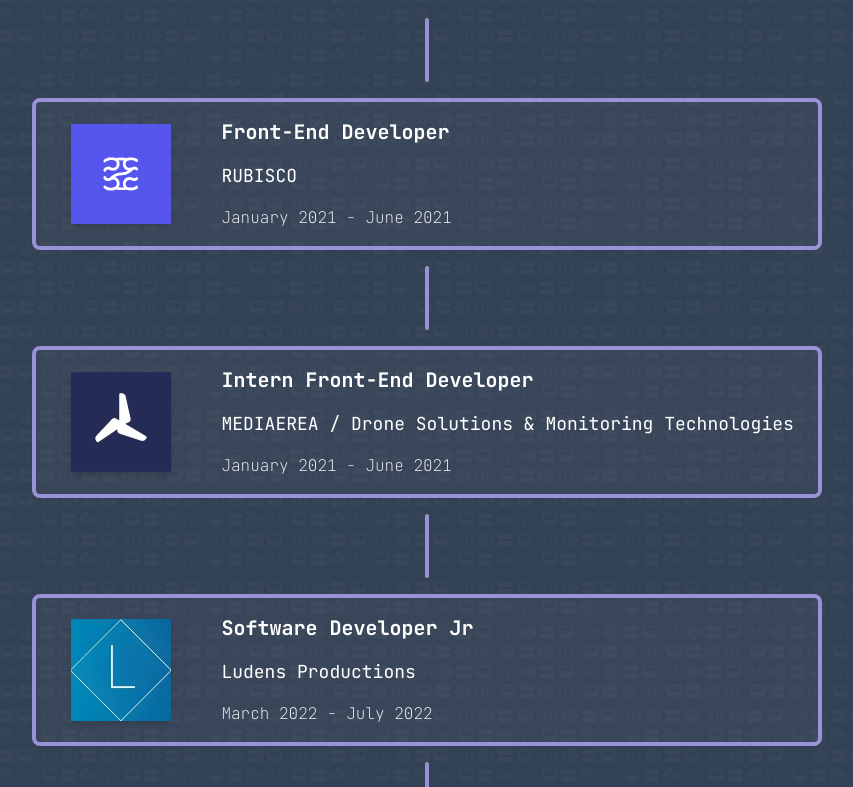
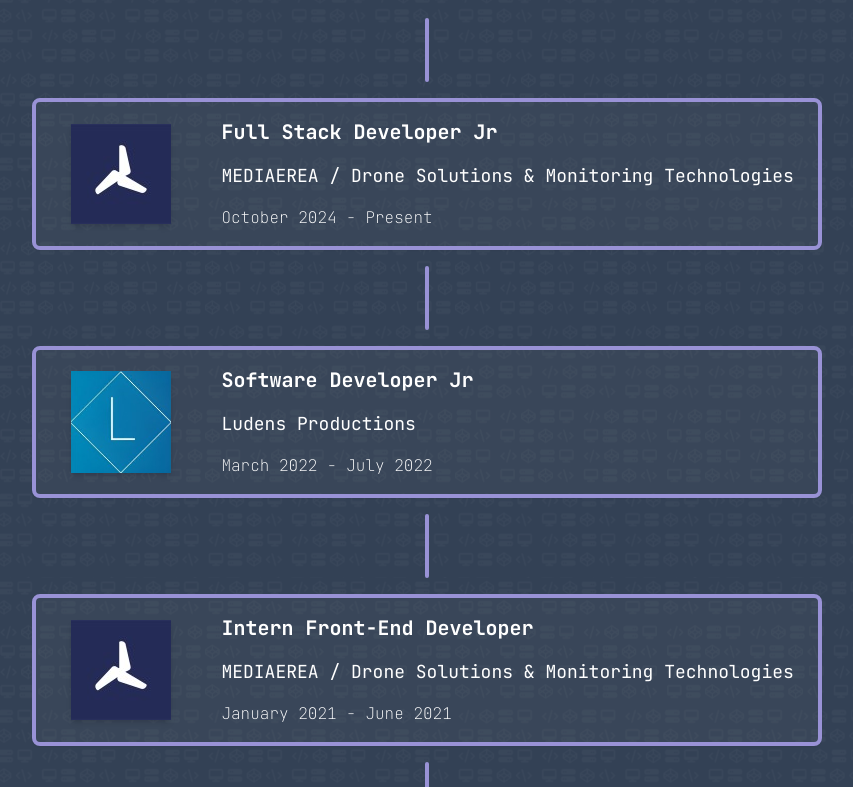
Before and after one commit to Lelmats/PortfolioWeb_React, a React (Vite) app: page / in a window 1280 px wide. Shown: the part 2010-2797 px from the top of the page, without its empty margins (213-1066 px from the left). Built offline with nearby package versions, Linux system fonts and the light colour scheme; what taos would draw is missing.

Commit message:
Disabled CardProject

```diff
--- a/src/App.tsx
+++ b/src/App.tsx
@@ -169,10 +169,22 @@ function App() {
           </div>
           <div className="text-center mb-5">
             <CardExperience
-            title={t('jobTitle_1')}
-            company='RUBISCO'
-            date={t('jobDate_1')}
-            imgPath='img/Rubisco.png'
+            title={t('jobTitle_5')}
+            company='MEDIAEREA / Drone Solutions & Monitoring Technologies'
+            date={t('jobDate_5')}
+            imgPath='img/MAIcon.jpeg'
+            />
+            {/* <CardExperience
+            title={t('jobTitle_4')}
+            company='Freelance'
+            date={t('jobDate_4')}
+            imgPath='img/smileFace.svg'
+            /> */}
+            <CardExperience
+            title={t('jobTitle_3')}
+            company='Ludens Productions'
+            date={t('jobDate_3')}
+            imgPath='img/Ludens.jpeg'
             />
             <CardExperience
             title={t('jobTitle_2')}
@@ -181,22 +193,10 @@ function App() {
             imgPath='img/MAIcon.jpeg'
             />
             <CardExperience
-            title={t('jobTitle_3')}
-            company='Ludens Productions'
-            date={t('jobDate_3')}
-            imgPath='img/Ludens.jpeg'
-            />
-            <CardExperience
-            title={t('jobTitle_4')}
-            company='Freelance'
-            date={t('jobDate_4')}
-            imgPath='img/smileFace.svg'
-            />
-            <CardExperience
-            title={t('jobTitle_5')}
-            company='MEDIAEREA / Drone Solutions & Monitoring Technologies'
-            date={t('jobDate_5')}
-            imgPath='img/MAIcon.jpeg'
+            title={t('jobTitle_1')}
+            company='RUBISCO'
+            date={t('jobDate_1')}
+            imgPath='img/Rubisco.png'
             />
           </div>
         </div>
@@ -247,17 +247,17 @@ function App() {
             <CardProject
               title={t('projectTitle_4')}
               description={t('projectDes_4')}
-              tags={['React', 'JavasScript', 'APIRest', 'TailwindCSS']}
+              tags={['React', 'JavasScript', 'APIRest']}
               imgPath='img/Form_RestAPI_SM.png'
               linkGithub='https://github.com/Lelmats/Form_RestAPI-react-vite'
             />
-            <CardProject
+            {/* <CardProject
               title={t('projectTitle_5')}
               description={t('projectDes_5')}
               tags={['Django', 'Python', 'Bootstrap']}
               imgPath='img/ScreenHome.png'
               linkGithub='https://github.com/Lelmats/DjangoForm'
-            />
+            /> */}
             <CardProject
               title={t('projectTitle_6')}
               description={t('projectDes_6')}
```
